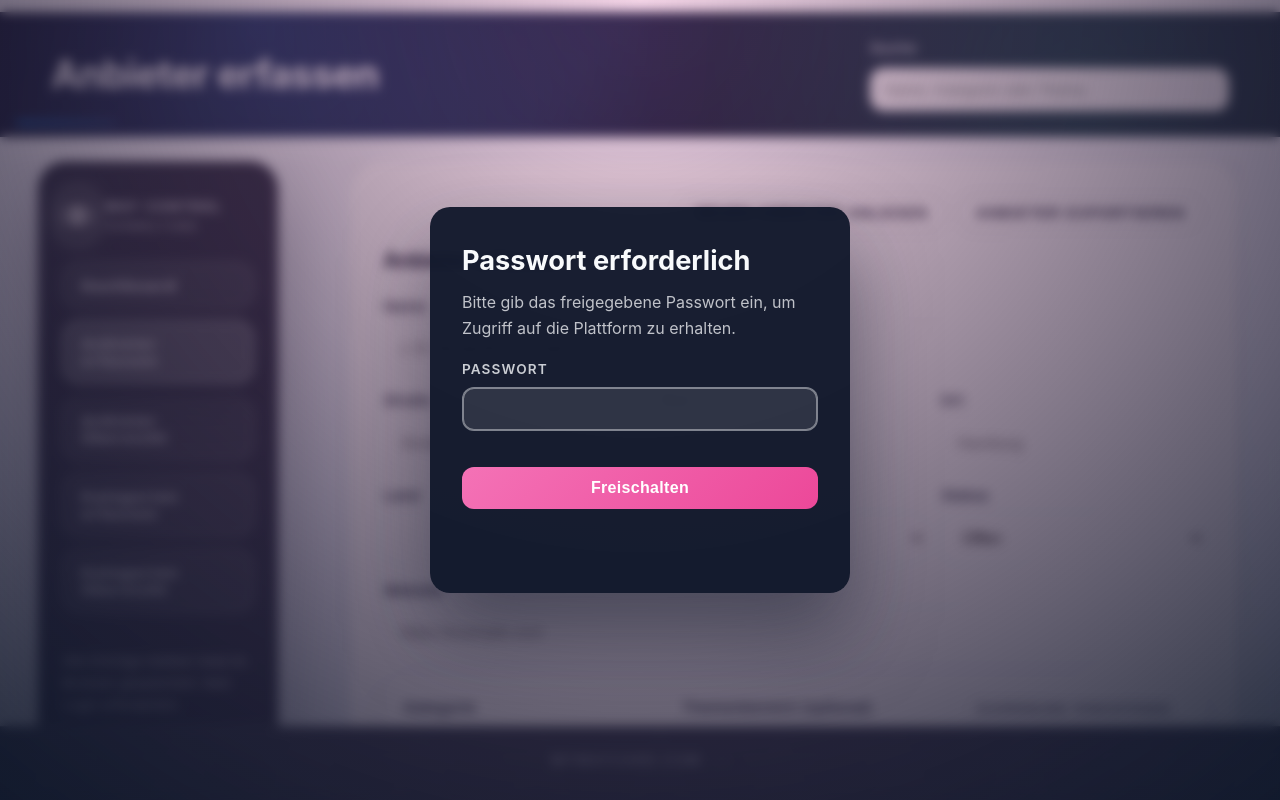
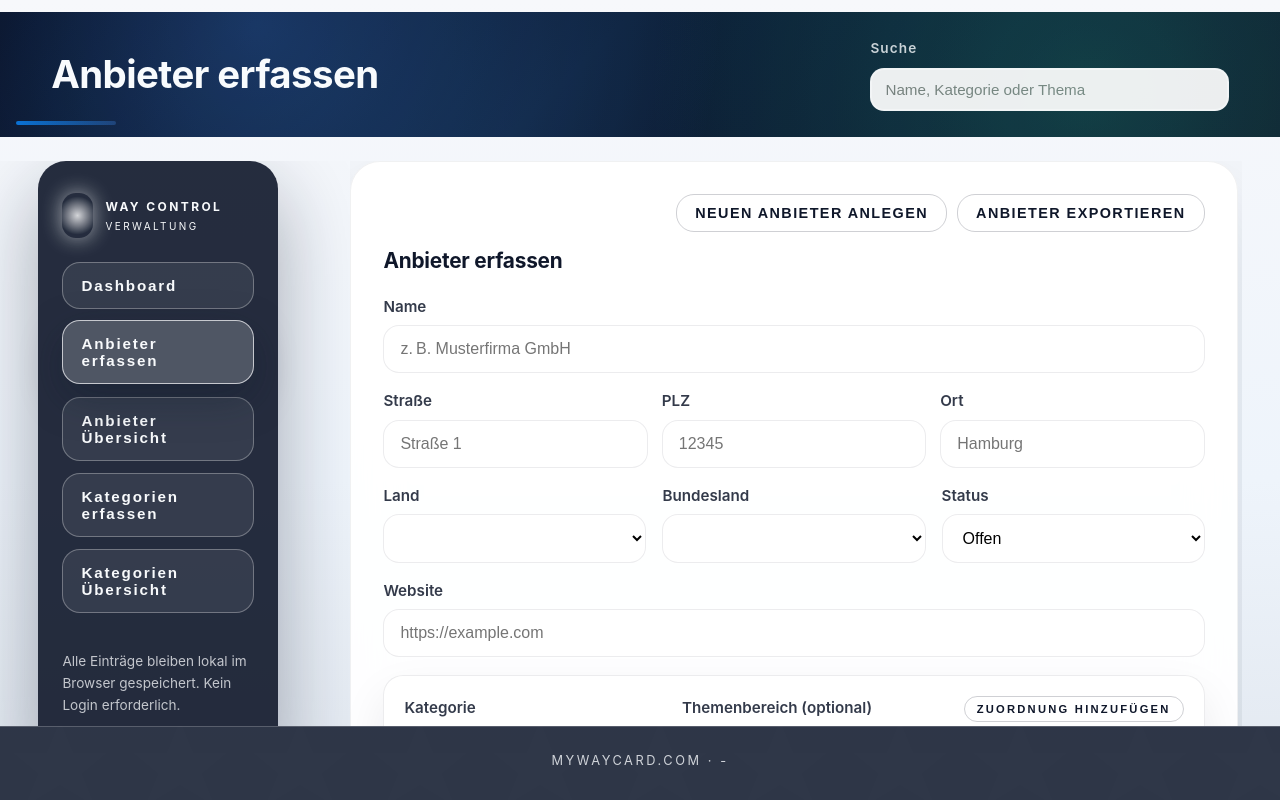
Before and after one commit to iiitttuuu/myway, a website: page index.html in a window 1280 px wide. Drawn offline with nearby package versions, Linux system fonts and the light colour scheme.

Commit message:
Remove password gate

```diff
--- a/app.js
+++ b/app.js
@@ -5,8 +5,8 @@ const providerTable = "providers";
 const categoryTable = "categories";
 const topicTable = "topic_areas";
 const themeTable = "themes";
-const PASSWORD_GATE_STORAGE_KEY = "waycontrolUnlocked";
-const PASSWORD_GATE_SECRET = "Lina2012";
+
+
 async function handleResponse(data, error, fallback) {
 if (error) {
 console.error(error);
--- a/index.html
+++ b/index.html
@@ -8,20 +8,6 @@
   <link rel="stylesheet" href="styles.css" />
 </head>
 <body>
-  <div id="password-gate" class="password-gate" aria-live="polite">
-    <div class="password-gate-card">
-      <h2>Passwort erforderlich</h2>
-      <p>Bitte gib das freigegebene Passwort ein, um Zugriff auf die Plattform zu erhalten.</p>
-      <form id="password-gate-form">
-        <label>
-          <span>Passwort</span>
-          <input id="password-gate-input" type="password" autocomplete="current-password" required />
-        </label>
-        <button type="submit">Freischalten</button>
-        <p id="password-gate-message" class="password-gate-message" role="status"></p>
-      </form>
-    </div>
-  </div>
   <div class="hero-wrapper">
     <header class="hero" aria-labelledby="hero-title">
       <div class="hero-titles">
--- a/styles.css
+++ b/styles.css
@@ -25,85 +25,7 @@ body {
   flex-direction: column;
 }
 
-body.gate-active {
-  overflow: hidden;
-}
-
-.password-gate {
-  position: fixed;
-  inset: 0;
-  background: radial-gradient(circle at top, rgba(236, 72, 153, 0.2), rgba(15, 23, 42, 0.9));
-  display: flex;
-  align-items: center;
-  justify-content: center;
-  z-index: 9999;
-  backdrop-filter: blur(6px);
-}
-
-.password-gate-card {
-  background: rgba(15, 23, 42, 0.95);
-  border-radius: 20px;
-  padding: 32px;
-  width: min(420px, 90vw);
-  color: #f8fafc;
-  box-shadow: 0 40px 80px rgba(15, 23, 42, 0.5);
-  text-align: left;
-}
-
-.password-gate-card h2 {
-  margin: 0 0 8px;
-  font-size: 1.7rem;
-}
-
-.password-gate-card p {
-  margin: 0 0 18px;
-  color: rgba(248, 250, 252, 0.75);
-}
-
-.password-gate-card label {
-  display: flex;
-  flex-direction: column;
-  gap: 6px;
-  font-size: 0.85rem;
-  letter-spacing: 0.08em;
-  text-transform: uppercase;
-  color: rgba(248, 250, 252, 0.8);
-}
-
-.password-gate-card input {
-  padding: 12px 14px;
-  border-radius: 12px;
-  border: 1px solid rgba(248, 250, 252, 0.4);
-  background: rgba(255, 255, 255, 0.1);
-  color: #fff;
-  font-size: 1rem;
-}
-
-.password-gate-card button {
-  margin-top: 18px;
-  width: 100%;
-  border-radius: 12px;
-  border: 0;
-  padding: 12px;
-  font-size: 1rem;
-  font-weight: 600;
-  background: linear-gradient(135deg, #f472b6, #ec4899);
-  color: #fff;
-  cursor: pointer;
-  transition: transform 0.2s ease, box-shadow 0.2s ease;
-}
-
-.password-gate-card button:hover {
-  transform: translateY(-1px);
-  box-shadow: 0 10px 30px rgba(236, 72, 153, 0.35);
-}
-
-.password-gate-message {
-  margin: 12px 0 0;
-  font-size: 0.85rem;
-  min-height: 1rem;
-  color: #f97316;
-}
+
 
 .gate-hidden {
   display: none !important;
```
